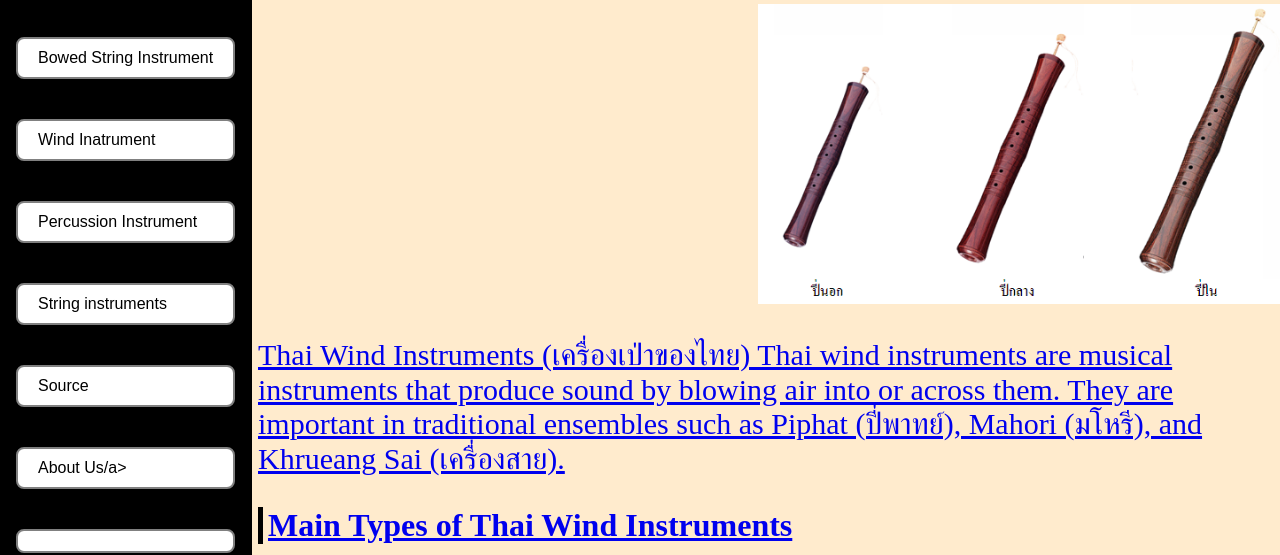
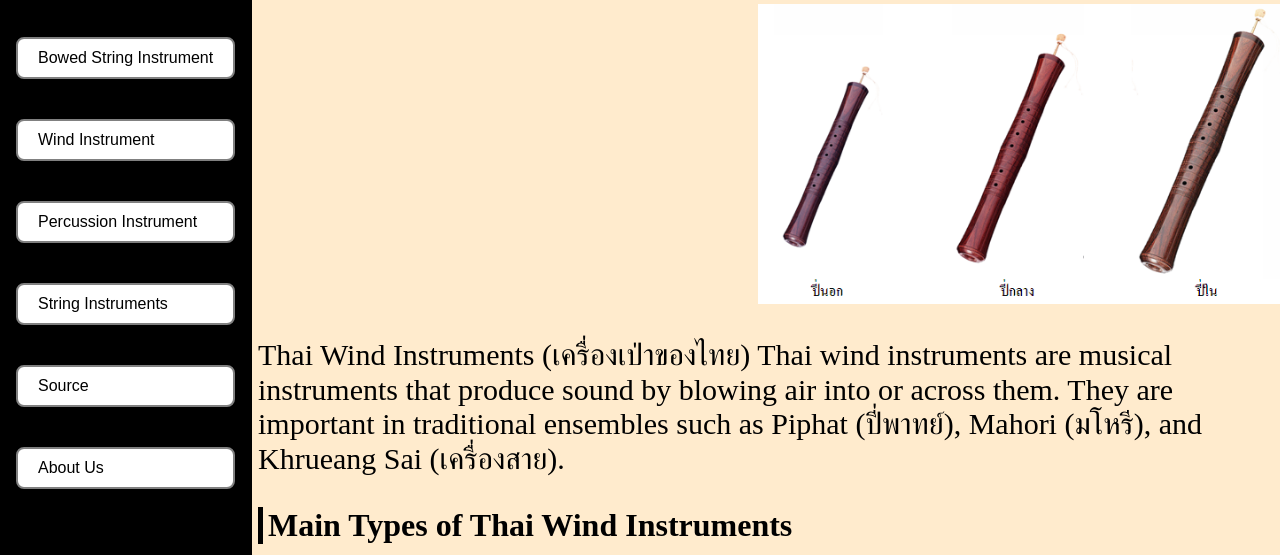
Before and after one commit to Greenteaa-17/thai-instruments, a plain HTML site: page Wind.html in a window 1280 px wide. Shown: the part 251-806 px from the top of the page. Drawn offline with Linux system fonts and the light colour scheme.

Commit message:
Hehehe
Hehehehehehhe

```diff
--- a/Wind.html
+++ b/Wind.html
@@ -13,11 +13,11 @@
     <li><a href="https://mufasaonat.github.io/202501M3Final/">Main Page</a></li>
     <li><a href="index.html">Home</a></li>
     <li><a href="Bowed String.html">Bowed String Instrument</a></li>
-    <li><a href="Wind.html">Wind Inatrument</a></li>
+    <li><a href="Wind.html">Wind Instrument</a></li>
     <li><a href="Percussion.html">Percussion Instrument</a></li>
-    <li><a href="String.html">String instruments</a></li>
+    <li><a href="String.html">String Instruments</a></li>
     <li><a href="source.html">Source</a></li>
-    <li><a href="About Us.html">About Us/a></li>
+    <li><a href="About Us.html">About Us</a></li>
   </ul>
 </nav>
 
```
Also changed, not shown: About Us.html (+2 -2 lines), Bowed String.html (+2 -2 lines), Percussion.html (+2 -2 lines), String.html (+2 -2 lines), index.html (+2 -2 lines), source.html (+2 -2 lines).
